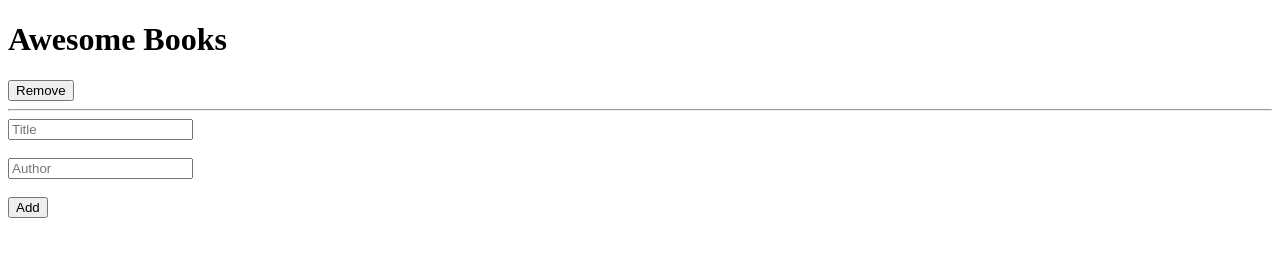
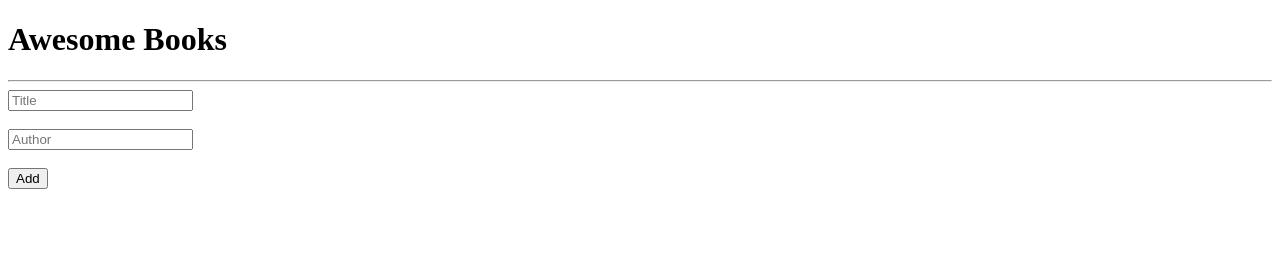
Before and after one commit to Okechukwu-muokwugwo/Awesome-books, a plain HTML site: page index.html in a window 1280 px wide. Drawn offline with Linux system fonts and the light colour scheme.

Commit message:
Update book-container class

```diff
--- a/index.html
+++ b/index.html
@@ -4,12 +4,13 @@
     <meta charset="UTF-8">
     <meta http-equiv="X-UA-Compatible" content="IE=edge">
     <meta name="viewport" content="width=device-width, initial-scale=1.0">
+    <link rel="stylesheet" href="style.css">
     <title>Awesome Books</title>
 </head>
 <body>
     <h1 class="title">Awesome Books</h1>
-    <div class="books-container">
-        <button type="button" class="remove-book">Remove</button>
+    <div class="books-container" id="books">
+
     </div>
     <hr>
     <div class="add-books">
@@ -17,5 +18,7 @@
         <input id="book-author" class="author-input" type="text" placeholder="Author"> <br> <br>
         <button type="button" class="add-book">Add</button>
     </div>
+
+    <script src="script.js"></script>
 </body>
 </html>
```
